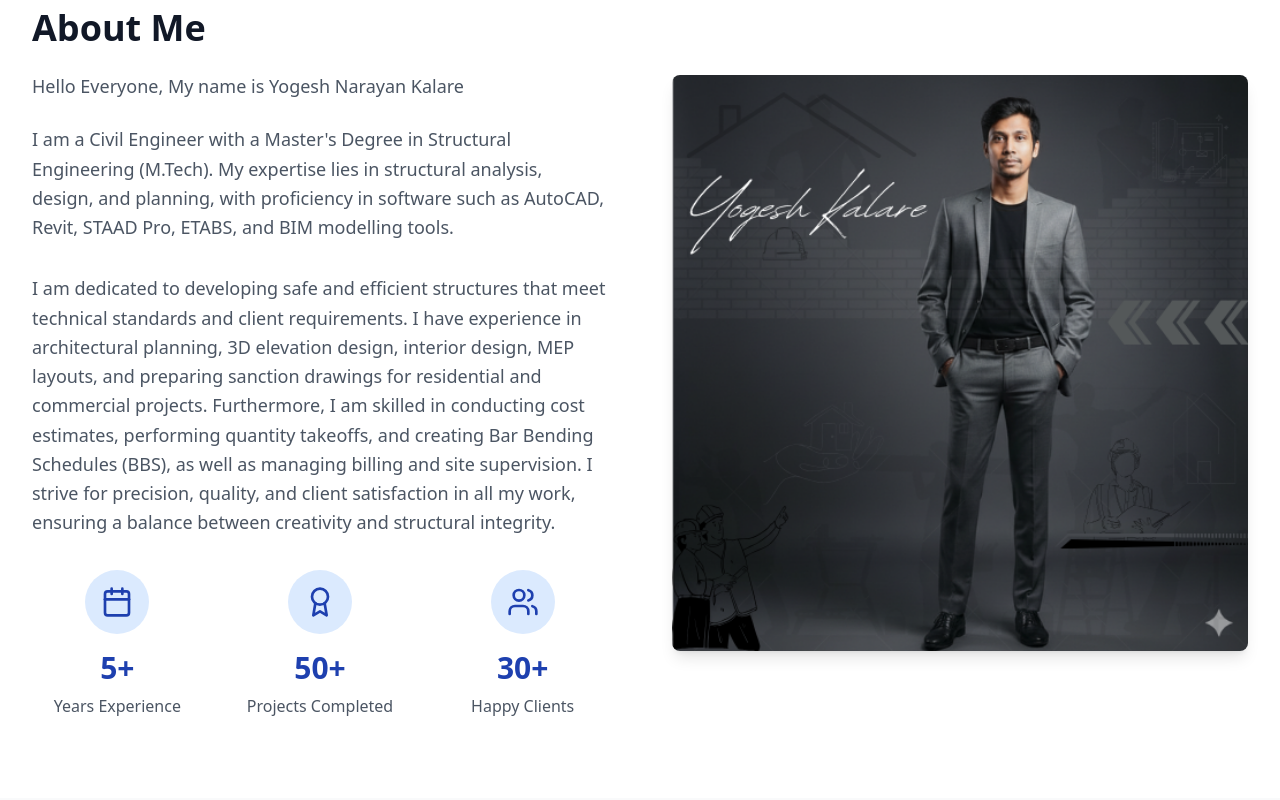
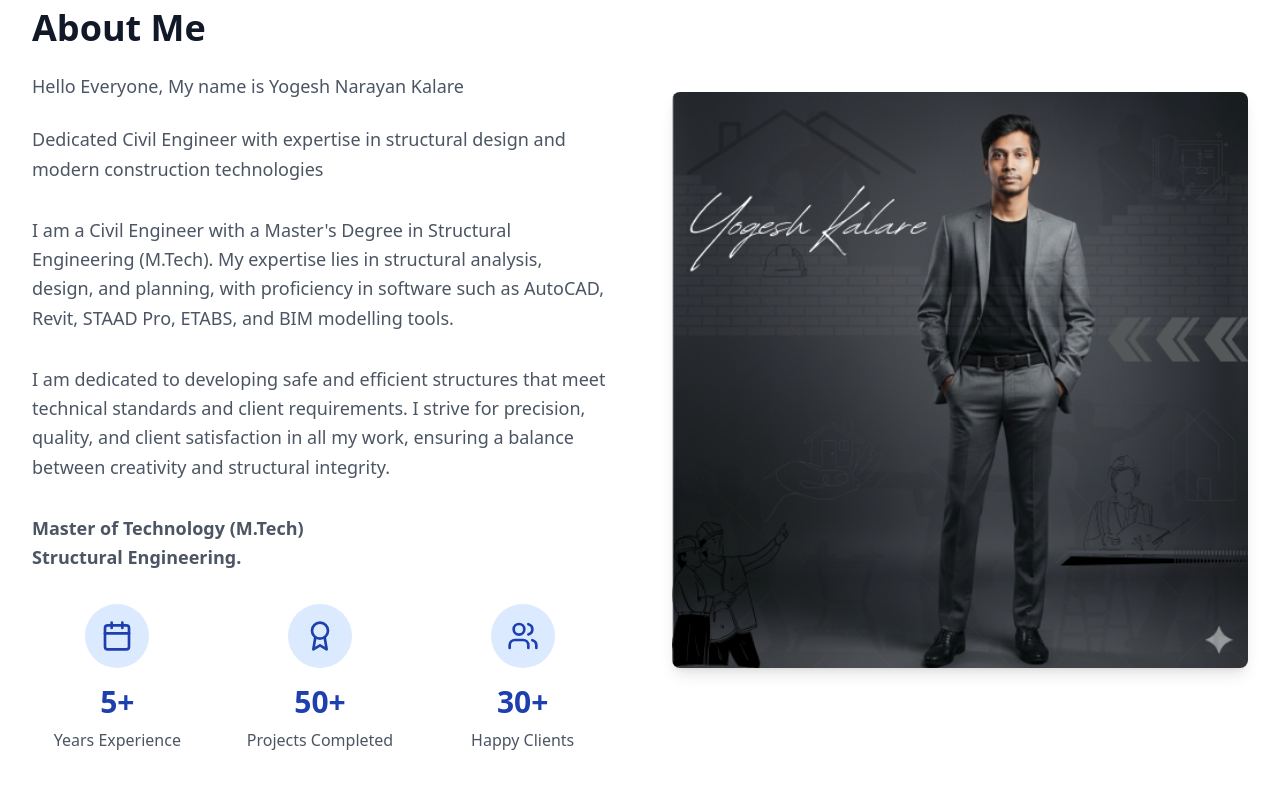
Before and after one commit to sanketchilbule/yogesh-kalare-portfolio, a React (Vite) app: page / in a window 1280 px wide. Shown: the part 780-1580 px from the top of the page. Built offline with nearby package versions, Linux system fonts and the light colour scheme.

Commit message:
first commit

```diff
--- a/src/components/About.tsx
+++ b/src/components/About.tsx
@@ -19,6 +19,10 @@ const About = () => {
               Hello Everyone, My name is Yogesh Narayan Kalare
             </p>
             <p className="text-lg text-gray-600 mb-8 leading-relaxed">
+              Dedicated Civil Engineer with expertise in structural design and
+              modern construction technologies
+            </p>
+            <p className="text-lg text-gray-600 mb-8 leading-relaxed">
               I am a Civil Engineer with a Master's Degree in Structural
               Engineering (M.Tech). My expertise lies in structural analysis,
               design, and planning, with proficiency in software such as
@@ -26,15 +30,13 @@ const About = () => {
             </p>
             <p className="text-lg text-gray-600 mb-8 leading-relaxed">
               I am dedicated to developing safe and efficient structures that
-              meet technical standards and client requirements. I have
-              experience in architectural planning, 3D elevation design,
-              interior design, MEP layouts, and preparing sanction drawings for
-              residential and commercial projects. Furthermore, I am skilled in
-              conducting cost estimates, performing quantity takeoffs, and
-              creating Bar Bending Schedules (BBS), as well as managing billing
-              and site supervision. I strive for precision, quality, and client
-              satisfaction in all my work, ensuring a balance between creativity
-              and structural integrity.
+              meet technical standards and client requirements. I strive for
+              precision, quality, and client satisfaction in all my work,
+              ensuring a balance between creativity and structural integrity.
+            </p>
+            <p className="text-lg text-gray-600 mb-8 leading-relaxed font-bold">
+              Master of Technology (M.Tech) <br />
+              Structural Engineering.
             </p>
             <div className="grid grid-cols-1 sm:grid-cols-3 gap-8">
               {stats.map((stat, index) => (
--- a/src/components/Contact.tsx
+++ b/src/components/Contact.tsx
@@ -115,7 +115,11 @@ const Contact = () => {
               Send Us a Message
             </h3>
 
-            <form onSubmit={handleSubmit} className="space-y-6">
+            <form
+              method="POST"
+              action="https://getform.io/f/aejenyqb"
+              className="space-y-6"
+            >
               <div className="grid grid-cols-1 sm:grid-cols-2 gap-6">
                 <div>
                   <label
@@ -128,10 +132,8 @@ const Contact = () => {
                     type="text"
                     id="name"
                     name="name"
-                    value={formData.name}
-                    onChange={handleChange}
                     required
-                    className="w-full px-4 py-3 border border-gray-300 rounded-md focus:ring-2 focus:ring-blue-500 focus:border-transparent transition-colors duration-200"
+                    className="w-full px-4 py-3 border border-gray-300 rounded-md focus:ring-2 focus:ring-blue-500 focus:border-transparent"
                     placeholder="Your full name"
                   />
                 </div>
@@ -147,10 +149,8 @@ const Contact = () => {
                     type="email"
                     id="email"
                     name="email"
-                    value={formData.email}
-                    onChange={handleChange}
                     required
-                    className="w-full px-4 py-3 border border-gray-300 rounded-md focus:ring-2 focus:ring-blue-500 focus:border-transparent transition-colors duration-200"
+                    className="w-full px-4 py-3 border border-gray-300 rounded-md focus:ring-2 focus:ring-blue-500 focus:border-transparent"
                     placeholder="your@email.com"
                   />
                 </div>
@@ -168,9 +168,7 @@ const Contact = () => {
                     type="tel"
                     id="phone"
                     name="phone"
-                    value={formData.phone}
-                    onChange={handleChange}
-                    className="w-full px-4 py-3 border border-gray-300 rounded-md focus:ring-2 focus:ring-blue-500 focus:border-transparent transition-colors duration-200"
+                    className="w-full px-4 py-3 border border-gray-300 rounded-md focus:ring-2 focus:ring-blue-500 focus:border-transparent"
                     placeholder="(555) 123-4567"
                   />
                 </div>
@@ -185,10 +183,8 @@ const Contact = () => {
                   <select
                     id="subject"
                     name="subject"
-                    value={formData.subject}
-                    onChange={handleChange}
                     required
-                    className="w-full px-4 py-3 border border-gray-300 rounded-md focus:ring-2 focus:ring-blue-500 focus:border-transparent transition-colors duration-200"
+                    className="w-full px-4 py-3 border border-gray-300 rounded-md focus:ring-2 focus:ring-blue-500 focus:border-transparent"
                   >
                     <option value="">Select project type</option>
                     <option value="residential">Residential</option>
@@ -210,11 +206,9 @@ const Contact = () => {
                 <textarea
                   id="message"
                   name="message"
-                  value={formData.message}
-                  onChange={handleChange}
                   rows={4}
                   required
-                  className="w-full px-4 py-3 border border-gray-300 rounded-md focus:ring-2 focus:ring-blue-500 focus:border-transparent transition-colors duration-200"
+                  className="w-full px-4 py-3 border border-gray-300 rounded-md focus:ring-2 focus:ring-blue-500 focus:border-transparent"
                   placeholder="Please describe your project requirements, timeline, and any specific needs..."
                 />
               </div>
--- a/src/components/Header.tsx
+++ b/src/components/Header.tsx
@@ -18,10 +18,11 @@ const Header = () => {
       <div className="max-w-7xl mx-auto px-4 sm:px-6 lg:px-8">
         <div className="flex justify-between items-center py-4">
           <div className="flex items-center">
-            <div className="text-2xl font-bold text-blue-800">
-              Yogesh Kalare
-              {/* <img  src="/dist/assets/site-logo.png" alt="yogesh-kalare" /> */}
-            </div>
+            <a href="/">
+              <div className="text-2xl font-bold text-blue-800">
+                Yogesh Kalare
+              </div>
+            </a>
           </div>
 
           {/* Desktop Navigation */}
--- a/src/components/Projects.tsx
+++ b/src/components/Projects.tsx
@@ -92,7 +92,6 @@ const Projects = () => {
   const projects = [
     {
       title: "Architectural Drawings",
-      category: "Commercial",
       image: "/service-3.jpg",
       //   image:
       //     "https://images.pexels.com/photos/323705/pexels-photo-323705.jpeg?auto=compress&cs=tinysrgb&w=600&h=400&fit=crop",
@@ -101,14 +100,12 @@ const Projects = () => {
     },
     {
       title: "Structural Drawings",
-      category: "Residential",
       image: "/service-2.jpg",
       description:
         "Custom luxury homes with premium finishes and smart home technology integration.",
     },
     {
       title: "3D Elevation & Interior Designs",
-      category: "Infrastructure",
       image: "/service-5.jpg",
       description:
         "Major infrastructure project connecting downtown areas with innovative engineering.",
@@ -157,11 +154,6 @@ const Projects = () => {
               </div>
 
               <div className="p-6">
-                <div className="flex items-center justify-between mb-3">
-                  <span className="text-sm font-medium text-blue-800 bg-blue-100 px-3 py-1 rounded-full">
-                    {project.category}
-                  </span>
-                </div>
                 <h3 className="text-xl font-semibold text-gray-900 mb-3">
                   {project.title}
                 </h3>
```
